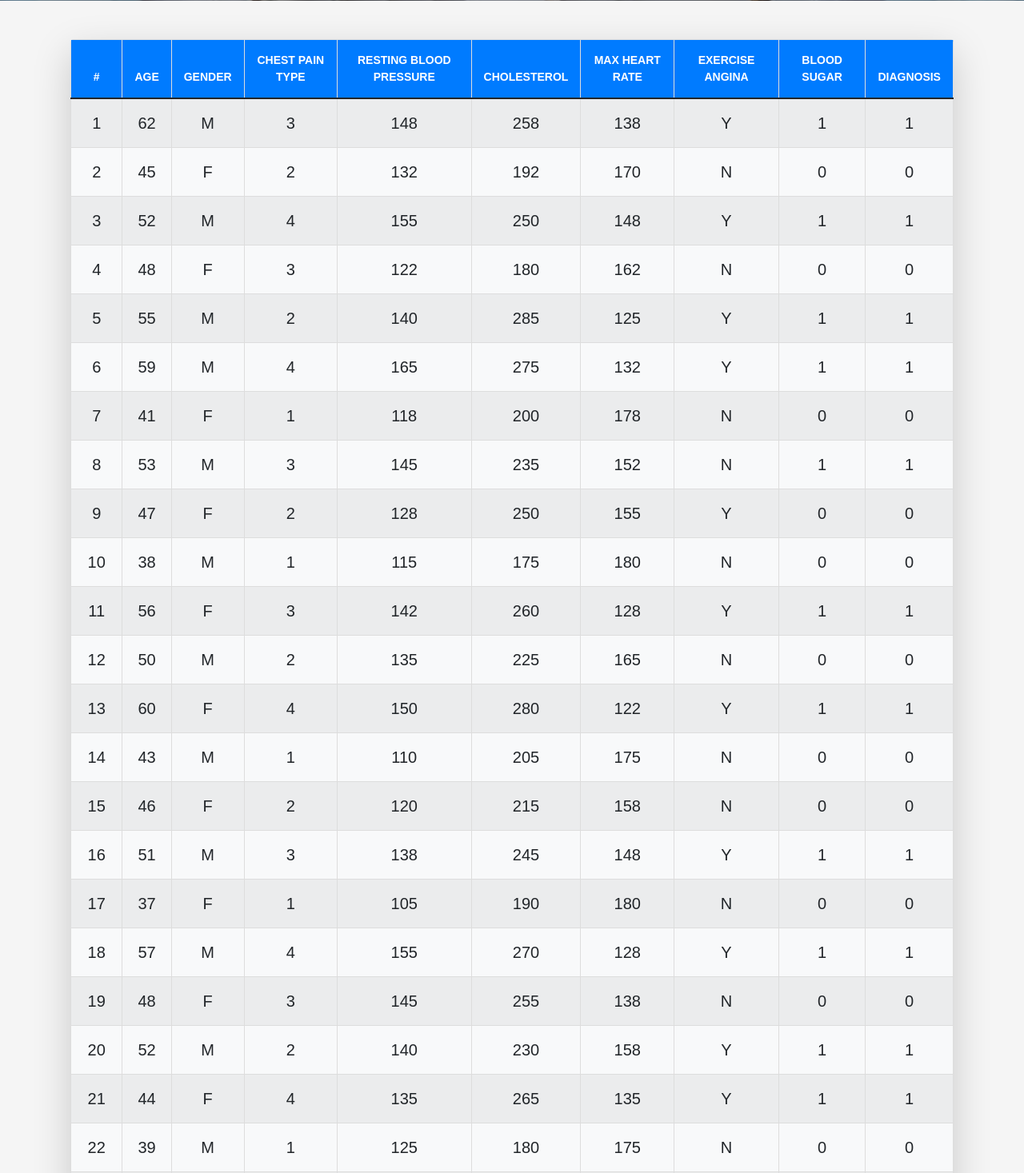
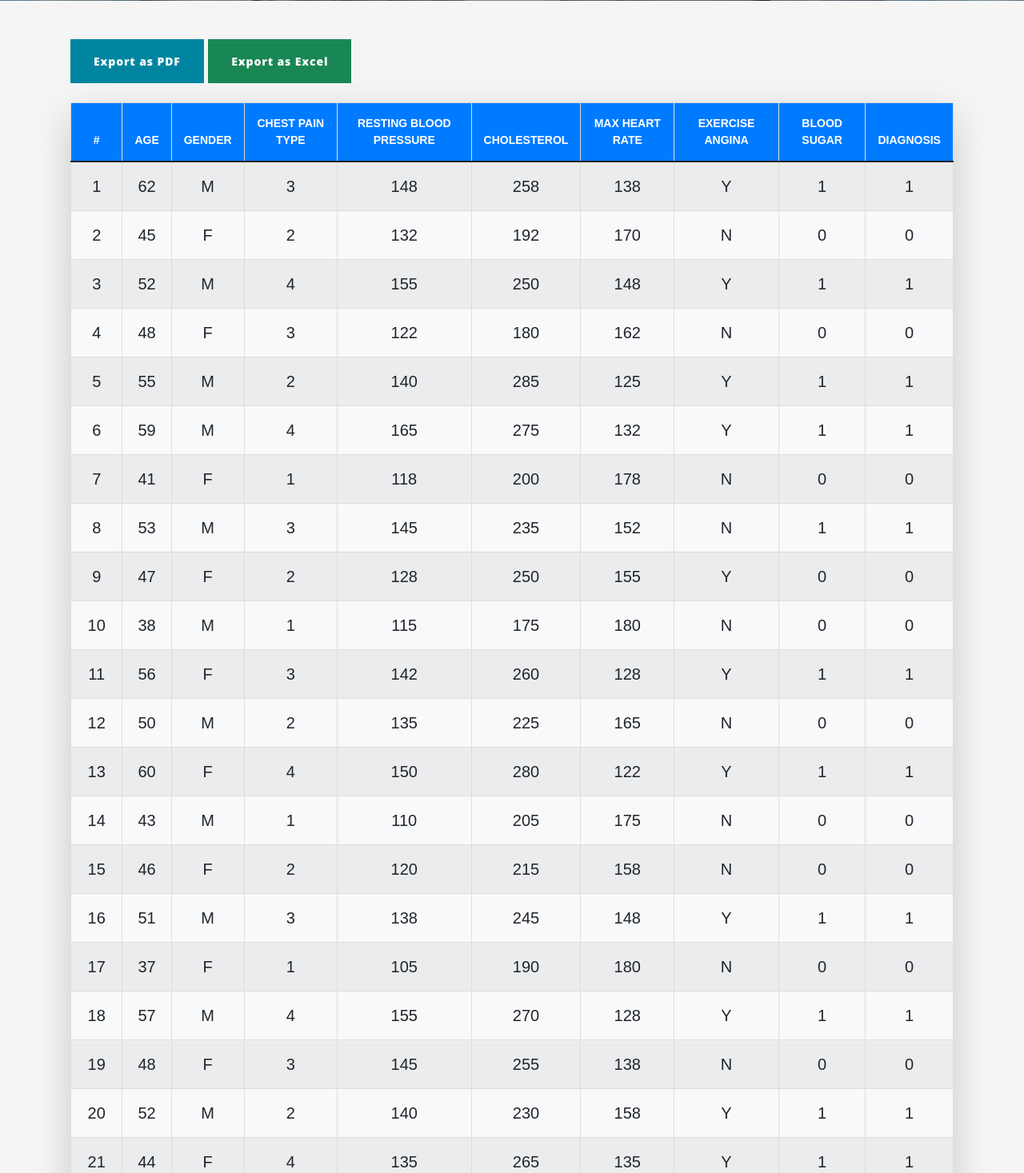
Before and after one commit to baptt123/DataMiningProject, a Flask app: page /datapatient in a window 1280 px wide. Shown: the part 499-1966 px from the top of the page at 80% size. Run offline with Flask 3, Linux system fonts and the light colour scheme; data comes from the database, SQL or seed files in the repository; some libraries are stand-ins or nearby versions.

Commit message:
them nut xuat bang duoi dang pdf va excel

```diff
--- a/templates/datapatient.html
+++ b/templates/datapatient.html
@@ -21,9 +21,15 @@
 
 <!-- Main Content -->
 <div class="container px-4 px-lg-5 mt-5">
+    <!-- Export Buttons -->
+    <div class="mb-4">
+        <button class="btn btn-primary" id="exportPdfBtn">Export as PDF</button>
+        <button class="btn btn-success" id="exportExcelBtn">Export as Excel</button>
+    </div>
+
     <!-- Data Table with enhanced style -->
     <div class="table-responsive shadow-lg rounded">
-        <table class="table table-hover align-middle table-striped table-bordered">
+        <table class="table table-hover align-middle table-striped table-bordered" id="dataTable">
             <thead class="thead-light bg-gradient text-white">
                 <tr>
                     <th>#</th>
@@ -60,6 +66,37 @@
 
 <!-- Scroll to Top Button -->
 <button id="scrollTopBtn" title="Go to top">&#8593;</button>
+
+<!-- Scripts for Exporting PDF and Excel -->
+<script src="https://cdnjs.cloudflare.com/ajax/libs/jspdf/2.5.1/jspdf.umd.min.js"></script>
+<script src="https://cdnjs.cloudflare.com/ajax/libs/jspdf-autotable/3.5.21/jspdf.plugin.autotable.min.js"></script> <!-- Added autoTable plugin -->
+<script src="https://cdnjs.cloudflare.com/ajax/libs/xlsx/0.17.5/xlsx.full.min.js"></script>
+
 <script src="/static/js/datapatient.js"></script>
 
+<script>
+    // PDF Export Function
+    document.getElementById('exportPdfBtn').addEventListener('click', function() {
+        const { jsPDF } = window.jspdf;
+        const doc = new jsPDF();
+        const table = document.getElementById('dataTable');
+
+        // Use autoTable plugin to generate the table in PDF
+        doc.autoTable({
+            html: table,
+            startY: 20, // Adjust to avoid header overlap
+            theme: 'grid', // Optional: adjust table style (e.g., 'striped', 'grid', etc.)
+        });
+
+        doc.save('data.pdf');
+    });
+
+    // Excel Export Function
+    document.getElementById('exportExcelBtn').addEventListener('click', function() {
+        const table = document.getElementById('dataTable');
+        const wb = XLSX.utils.table_to_book(table, { sheet: 'Sheet1' });
+        XLSX.writeFile(wb, 'data.xlsx');
+    });
+</script>
+
 {% endblock %}
```
Also changed, not shown: templates/chart.html (line endings or trailing spaces).
